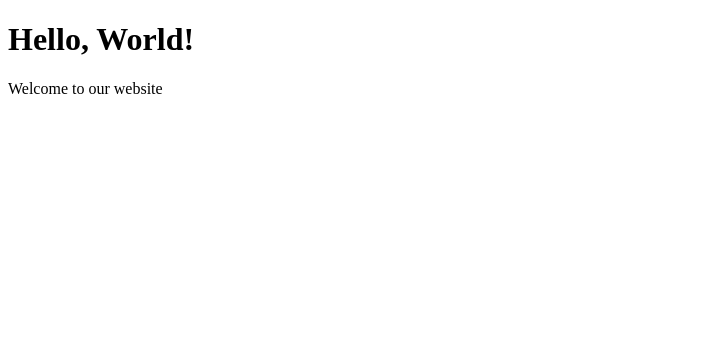
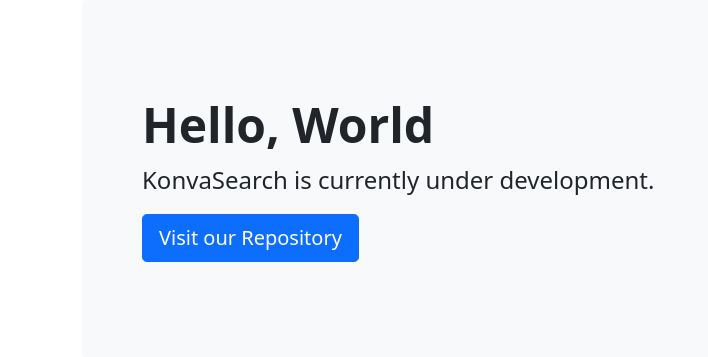
Before and after one commit to Pejuang-PBP/tk1-pbp, a Django app: page / in a window 1280 px wide. Shown: the top 357 px of the page, without its empty margins (0-708 px from the left). Run offline with Django 3.2, Linux system fonts and the light colour scheme.

Commit message:
Added bootstrap skeleton, improved Hello, World

```diff
--- a/landing_page/templates/index.html
+++ b/landing_page/templates/index.html
@@ -1,13 +1,20 @@
-<!DOCTYPE html>
-<html lang="en">
-  <head>
-    <meta charset="UTF-8" />
-    <meta http-equiv="X-UA-Compatible" content="IE=edge" />
-    <meta name="viewport" content="width=device-width, initial-scale=1.0" />
-    <title>Hello World!</title>
-  </head>
-  <body>
-    <h1>Hello, World!</h1>
-    <p>Welcome to our website</p>
-  </body>
-</html>
+{% extends "bootstrap_skeleton.html" %}
+
+{% block title %} Hello, World! {% endblock %}
+
+{% block content %}
+<div class="container">
+  <div class="p-5 mb-4 bg-light rounded-3">
+    <div class="container-fluid py-5">
+      <h1 class="display-5 fw-bold">Hello, World</h1>
+      <p class="col-md-8 fs-4">KonvaSearch is currently under development.</p>
+      <a
+        href="https://github.com/Pejuang-PBP/tk1-pbp"
+        target="_blank"
+        class="btn btn-primary btn-lg"
+        >Visit our Repository</a
+      >
+    </div>
+  </div>
+</div>
+{% endblock %}
--- /dev/null
+++ b/templates/bootstrap_skeleton.html
@@ -0,0 +1,26 @@
+<!DOCTYPE html>
+<html lang="en">
+  <head>
+    <!-- Required meta tags -->
+    <meta charset="utf-8" />
+    <meta name="viewport" content="width=device-width, initial-scale=1" />
+
+    <!-- Bootstrap CSS -->
+    <link
+      href="https://cdn.jsdelivr.net/npm/bootstrap@5.1.3/dist/css/bootstrap.min.css"
+      rel="stylesheet"
+      integrity="sha384-1BmE4kWBq78iYhFldvKuhfTAU6auU8tT94WrHftjDbrCEXSU1oBoqyl2QvZ6jIW3"
+      crossorigin="anonymous"
+    />
+
+    <title>{% block title %}{% endblock %}</title>
+  </head>
+  <body>
+    {% block content %} {% endblock %}
+    <script
+      src="https://cdn.jsdelivr.net/npm/bootstrap@5.1.3/dist/js/bootstrap.bundle.min.js"
+      integrity="sha384-ka7Sk0Gln4gmtz2MlQnikT1wXgYsOg+OMhuP+IlRH9sENBO0LRn5q+8nbTov4+1p"
+      crossorigin="anonymous"
+    ></script>
+  </body>
+</html>
--- a/tk1_pbp/settings.py
+++ b/tk1_pbp/settings.py
@@ -62,7 +62,7 @@ ROOT_URLCONF = 'tk1_pbp.urls'
 TEMPLATES = [
     {
         'BACKEND': 'django.template.backends.django.DjangoTemplates',
-        'DIRS': [],
+        'DIRS': [BASE_DIR / 'templates'],
         'APP_DIRS': True,
         'OPTIONS': {
             'context_processors': [
```
